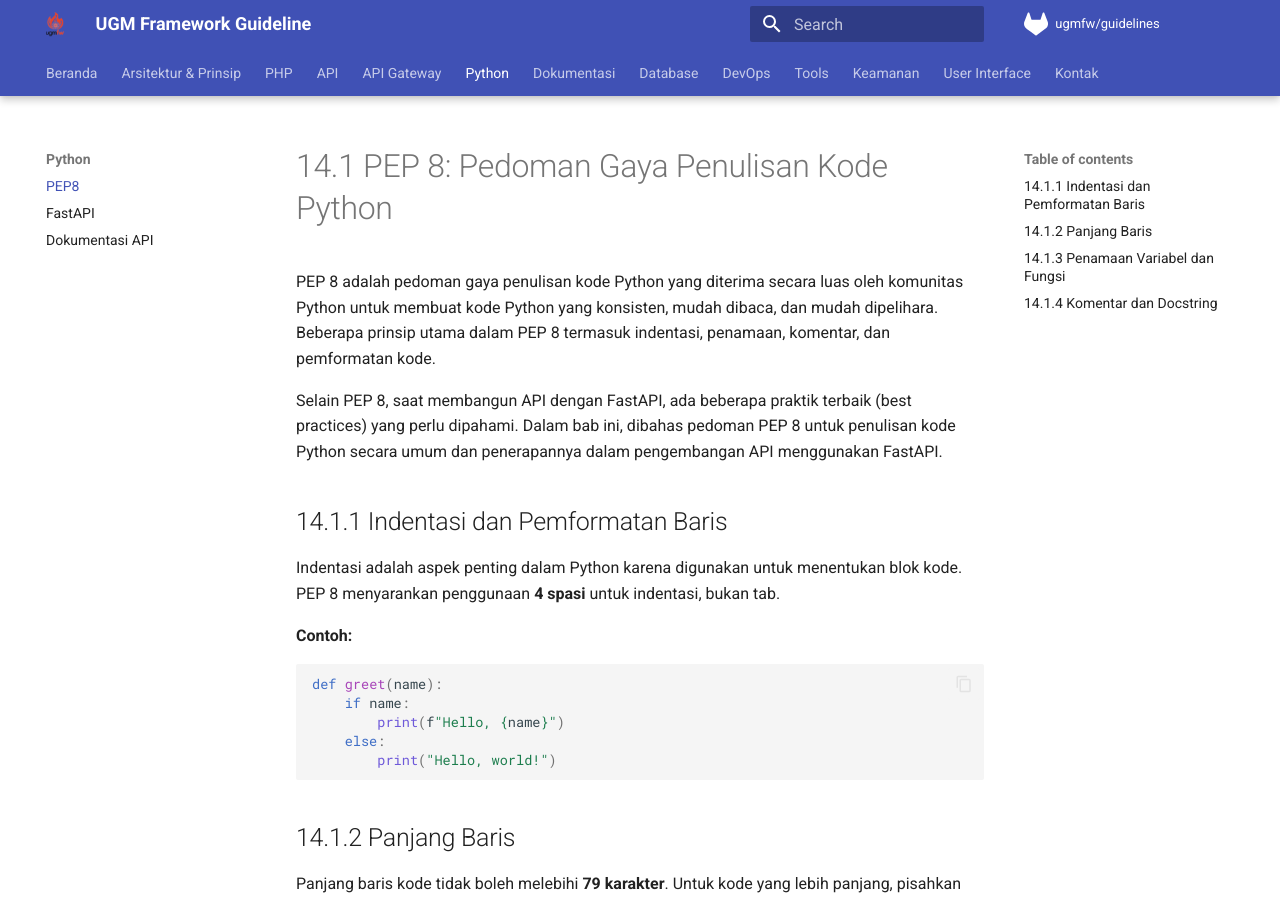
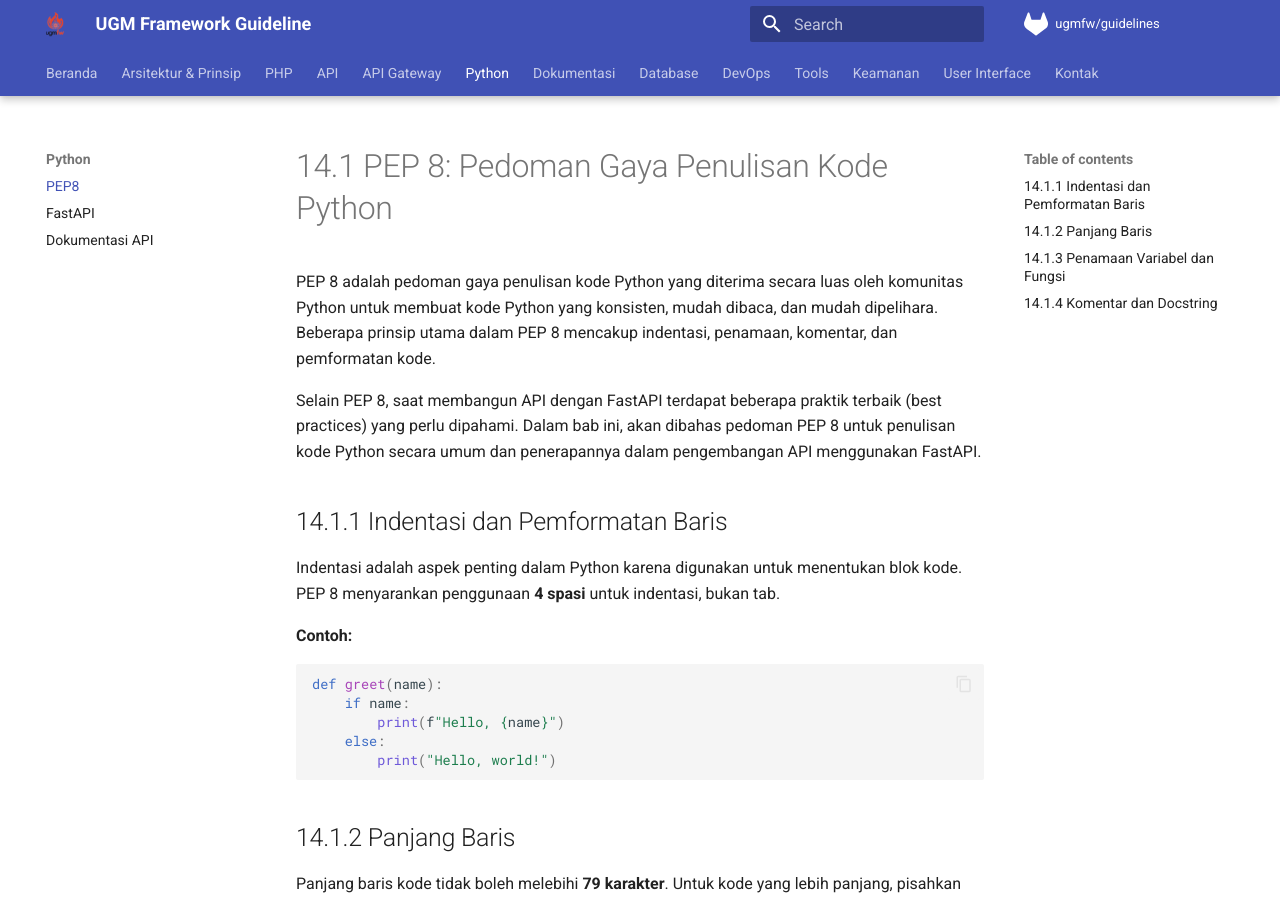
Before and after one commit to dtiugm/ugm-framework, an MkDocs documentation site: the page built from docs/python/pedoman.md, in a window 1280 px wide and 900 px high. Built offline with MkDocs 1.6.1 and Material for MkDocs 9.7.7, drawn with Linux system fonts in a browser that asks for light colours; the version menu is left out.

Commit message:
docs(python): update redaksional pedoman

```diff
--- a/docs/python/pedoman.md
+++ b/docs/python/pedoman.md
@@ -1,8 +1,8 @@
 # 14.1 PEP 8: Pedoman Gaya Penulisan Kode Python
 
-PEP 8 adalah pedoman gaya penulisan kode Python yang diterima secara luas oleh komunitas Python  untuk membuat kode Python yang konsisten, mudah dibaca, dan mudah dipelihara. Beberapa prinsip utama dalam PEP 8 termasuk indentasi, penamaan, komentar, dan pemformatan kode.
+PEP 8 adalah pedoman gaya penulisan kode Python yang diterima secara luas oleh komunitas Python  untuk membuat kode Python yang konsisten, mudah dibaca, dan mudah dipelihara. Beberapa prinsip utama dalam PEP 8 mencakup indentasi, penamaan, komentar, dan pemformatan kode.
 
-Selain PEP 8, saat membangun API dengan FastAPI, ada beberapa praktik terbaik (best practices) yang perlu dipahami. Dalam bab ini, dibahas pedoman PEP 8 untuk penulisan kode Python secara umum dan penerapannya dalam pengembangan API menggunakan FastAPI.
+Selain PEP 8, saat membangun API dengan FastAPI terdapat beberapa praktik terbaik (best practices) yang perlu dipahami. Dalam bab ini, akan dibahas pedoman PEP 8 untuk penulisan kode Python secara umum dan penerapannya dalam pengembangan API menggunakan FastAPI.
 
 ## 14.1.1 Indentasi dan Pemformatan Baris
 
```
